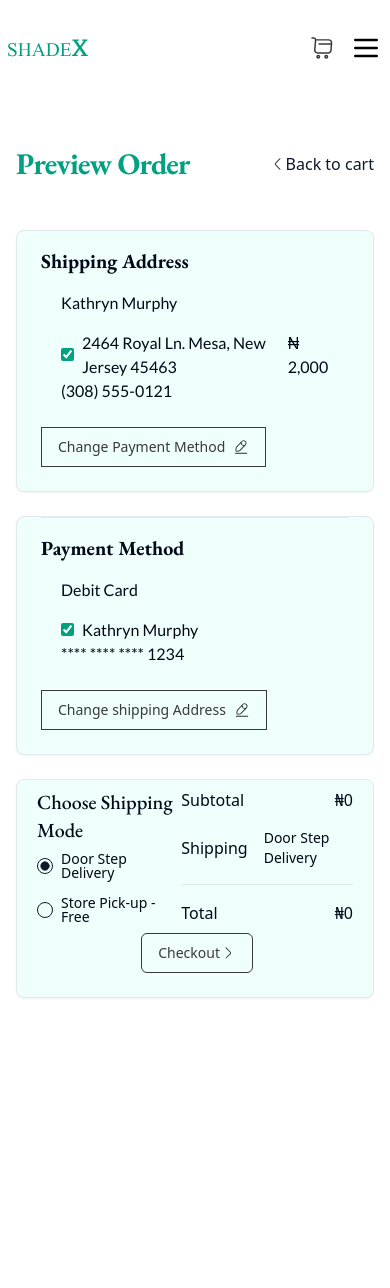
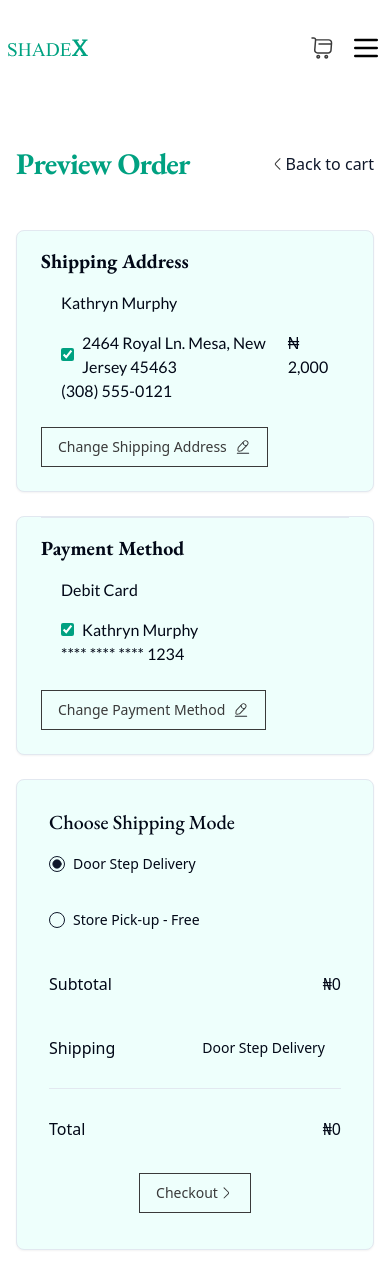
Before and after one commit to Superior212/Shadex, a React (Vite) app: page /review in a window 390 px wide. Shown: the top 1288 px of the page. Before the commit the page ends 1046 px from the top, so only its background shows below. Built offline with nearby package versions, Linux system fonts and the light colour scheme.

Commit message:
refactor: Update button labels for changing shipping address and payment method

```diff
--- a/src/components/AddNewAddressDialog.tsx
+++ b/src/components/AddNewAddressDialog.tsx
@@ -21,7 +21,7 @@ const AddNewAddressDialog = () => {
     <Dialog>
       <DialogTrigger asChild>
         <Button className="bg-transparent gap-2 rounded-none hover:bg-transparent text-[#3A3A3A] border border-[#3A3A3A]">
-          Change Payment Method
+          Change Shipping Address
           <MemoEditIcon className="w-4 h-4" />
         </Button>
       </DialogTrigger>
--- a/src/components/AddressCard.tsx
+++ b/src/components/AddressCard.tsx
@@ -46,7 +46,7 @@ const AddressCard = () => {
           <Dialog>
             <DialogTrigger asChild>
               <Button className="bg-transparent gap-2 rounded-none hover:bg-transparent text-[#3A3A3A] border border-[#3A3A3A]">
-                Change Payment Method
+                Change Shipping Address
                 <MemoEditIcon className="w-4 h-4" />
               </Button>
             </DialogTrigger>
--- a/src/components/PaymentCard.tsx
+++ b/src/components/PaymentCard.tsx
@@ -53,7 +53,7 @@ const PaymentCard = () => {
           <Dialog>
             <DialogTrigger asChild>
               <Button className="bg-transparent gap-2 rounded-none hover:bg-transparent text-[#3A3A3A] border border-[#3A3A3A]">
-                Change shipping Address
+                Change Payment Method
                 <MemoEditIcon className="w-4 h-4" />
               </Button>
             </DialogTrigger>
--- a/src/components/ShippingCard.tsx
+++ b/src/components/ShippingCard.tsx
@@ -26,9 +26,9 @@ const ShippingCard = () => {
   return (
     <div>
       <Card className="bg-[#EEFFFC]">
-        <CardContent className="flex items-center justify-between px-5 py-2 max-w-[80rem] mx-auto">
+        <CardContent className="flex sm:flex-row flex-col sm:items-center  justify-center sm:justify-between sm:px-5 px-8 py-2 sm:max-w-[80rem] mx-auto">
           <div className="">
-            <div className="grid gap-2">
+            <div className="grid gap-2 py-5 sm:py-0">
               <Label className="garamond text-xl" htmlFor="shipping-mode">
                 Choose Shipping Mode
               </Label>
@@ -39,13 +39,13 @@ const ShippingCard = () => {
                 className="gap-4">
                 <Label
                   htmlFor="standard"
-                  className="flex items-center gap-2 cursor-pointer">
+                  className="flex items-center gap-2 my-3  sm:my-0 cursor-pointer">
                   <RadioGroupItem id="standard" value="standard" />
                   Door Step Delivery
                 </Label>
                 <Label
                   htmlFor="express"
-                  className="flex items-center gap-2 cursor-pointer">
+                  className="flex items-center gap-2 my-3  sm:my-0 cursor-pointer">
                   <RadioGroupItem id="express" value="express" />
                   Store Pick-up - Free
                 </Label>
@@ -53,10 +53,10 @@ const ShippingCard = () => {
             </div>
           </div>
           <div className="grid gap-4">
-            <div className="flex items-center gap-2 justify-between">
+            <div className="flex items-center gap-2 my-3  sm:my-0 justify-between">
               <p className="font-medium">Subtotal</p> <span>₦{totalPrice}</span>
             </div>
-            <div className="flex items-center justify-between">
+            <div className="flex items-center my-3  sm:my-0 justify-between">
               <span className="font-medium">Shipping</span>
               <span className="text-sm mx-4">
                 {shippingMode === "standard"
@@ -65,16 +65,16 @@ const ShippingCard = () => {
               </span>
             </div>
             <Separator />
-            <div className="flex items-center justify-between">
+            <div className="flex items-center my-3  sm:my-0 justify-between">
               <span className="font-medium">Total</span>
               <span>₦{totalPrice}</span>
             </div>
           </div>
         </CardContent>
-        <CardFooter className="flex justify-end mr-24 gap-2">
+        <CardFooter className="flex sm:justify-end justify-center my-3  sm:my-0 sm:mr-24 gap-2">
           <Button
             onClick={handleProceedToCheckout}
-            className="bg-transparent hover:bg-transparent text-[#3A3A3A] border border-[#3A3A3A]">
+            className="bg-transparent hover:bg-transparent text-[#3A3A3A] rounded-none border border-[#3A3A3A]">
             Checkout
             <MemoFrontArrow className="h-4 w-4" />
           </Button>
```
